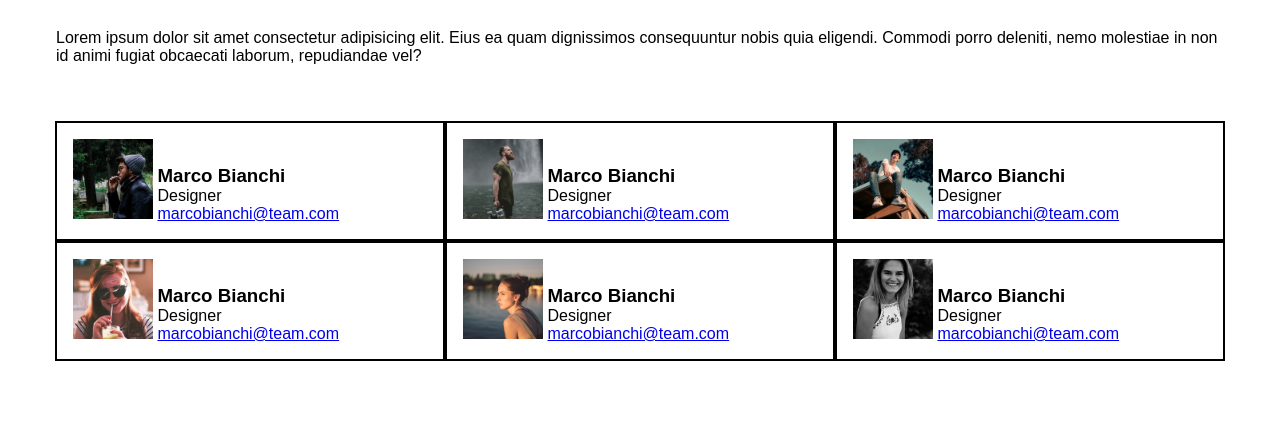
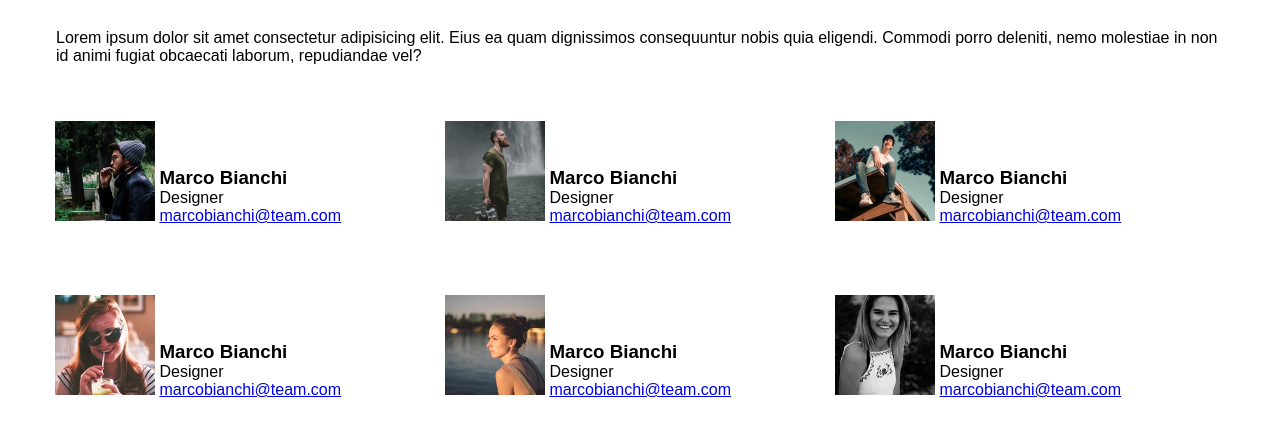
Before and after one commit to francescominutella/html-css-float-cards, a plain HTML site: page index.html in a window 1280 px wide. Shown: the part 96-532 px from the top of the page. Drawn offline with Linux system fonts and the light colour scheme.

Commit message:
stucture_img

```diff
--- a/css/style.css
+++ b/css/style.css
@@ -1,8 +1,8 @@
 /* debug */
 /* visualisation_space */
-.dbg .col{
+/* .dbg .col{
     border: 2px solid black;
-}
+} */
 
 /* utility */
 *{
@@ -27,6 +27,7 @@ body{
     display: table;
     clear: both;
 }
+
 /* header */
 header{
     padding: 2rem;
@@ -47,14 +48,17 @@ header{
 .card .col{
     float: left;
     width: calc(100% / 3);
-    padding: 1rem;
+    padding: 0;
     display: inline-block;
     margin: 0;
     /* no_margin_bcs_affect_width */
 }
 .data{
     display: inline-block;
+    margin-bottom: 50px;
+    padding-bottom: 20px;
+    padding-top: 10px;
 }
 .card .col img{
-    height: 80px;
+    height: 100px;
 }
--- a/index.html
+++ b/index.html
@@ -9,7 +9,7 @@
     </head>
 
     <!-- body_class_debug -->
-    <body class="dbg">
+    <body class="">
 
         <!-- header -->
         <header>
```
